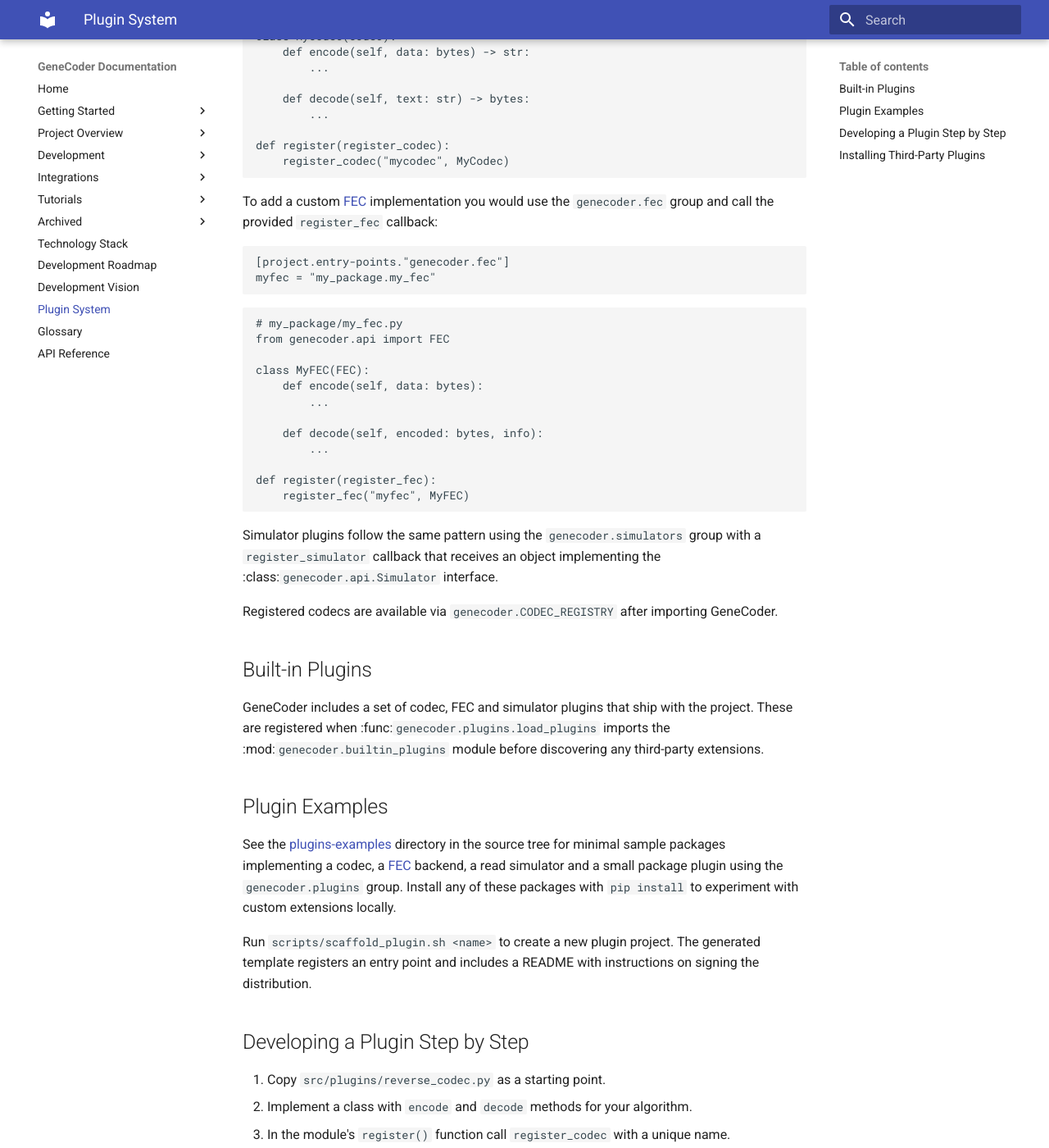
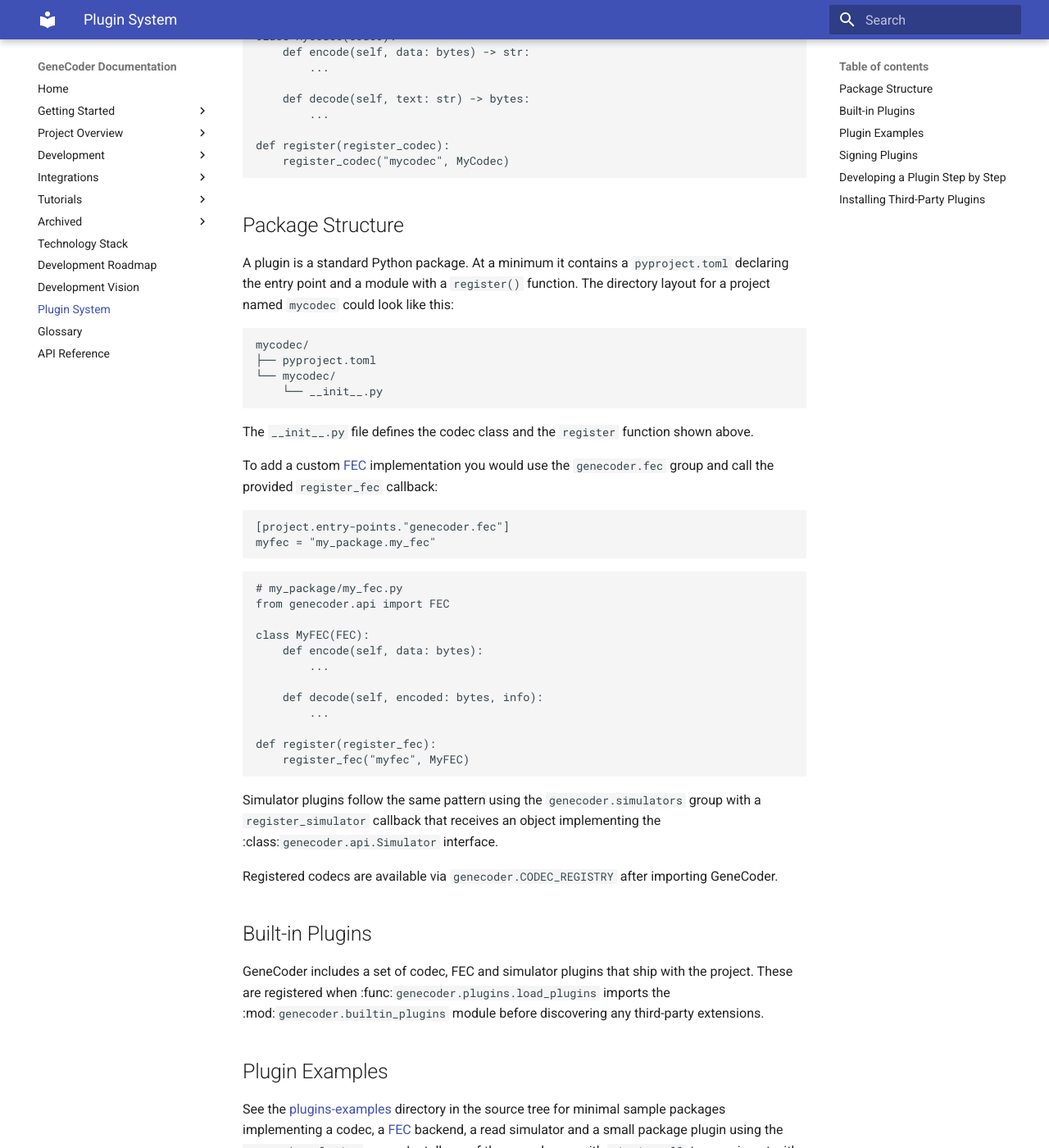
Before and after one commit to d0tTino/GeneCoder, an MkDocs documentation site: the page built from docs/plugins.md, in a window 1280 px wide and 1400 px high, scrolled down 489 px. Shown: the whole window at 82% size. Built offline with MkDocs 1.6.1 and Material for MkDocs 9.7.7, drawn with Linux system fonts in a browser that asks for light colours; some of the changed text lies outside the part shown.

Commit message:
docs: detail plugin APIs and signing

````diff
--- a/docs/plugins.md
+++ b/docs/plugins.md
@@ -29,6 +29,23 @@
 def register(register_codec):
     register_codec("mycodec", MyCodec)
 ```
+
+## Package Structure
+
+A plugin is a standard Python package. At a minimum it contains a
+`pyproject.toml` declaring the entry point and a module with a
+`register()` function. The directory layout for a project named
+`mycodec` could look like this:
+
+```text
+mycodec/
+├── pyproject.toml
+└── mycodec/
+    └── __init__.py
+```
+
+The `__init__.py` file defines the codec class and the `register`
+function shown above.
 
 To add a custom [FEC](glossary.md#forward-error-correction-fec) implementation you would use the `genecoder.fec` group and
 call the provided `register_fec` callback:
@@ -80,6 +97,13 @@
 generated template registers an entry point and includes a README with
 instructions on signing the distribution.
 
+## Signing Plugins
+
+Third-party plugins distributed through the upcoming marketplace must be
+signed. The helper scripts in `plugins-examples/signing/` show how to
+generate an RSA key pair and attach the signature to your wheel. Publish
+the `public.pem` key alongside the wheel so users can verify it.
+
 ## Developing a Plugin Step by Step
 
 1. Copy `src/plugins/reverse_codec.py` as a starting point.
````
